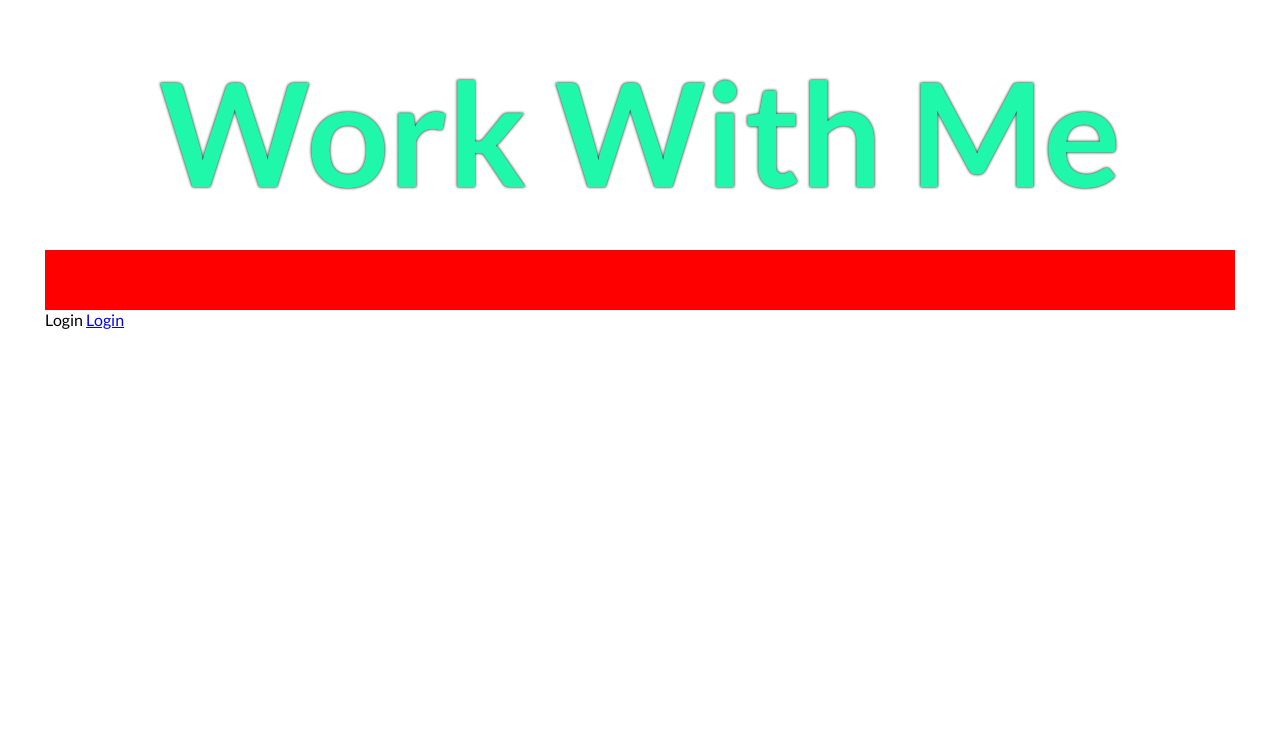
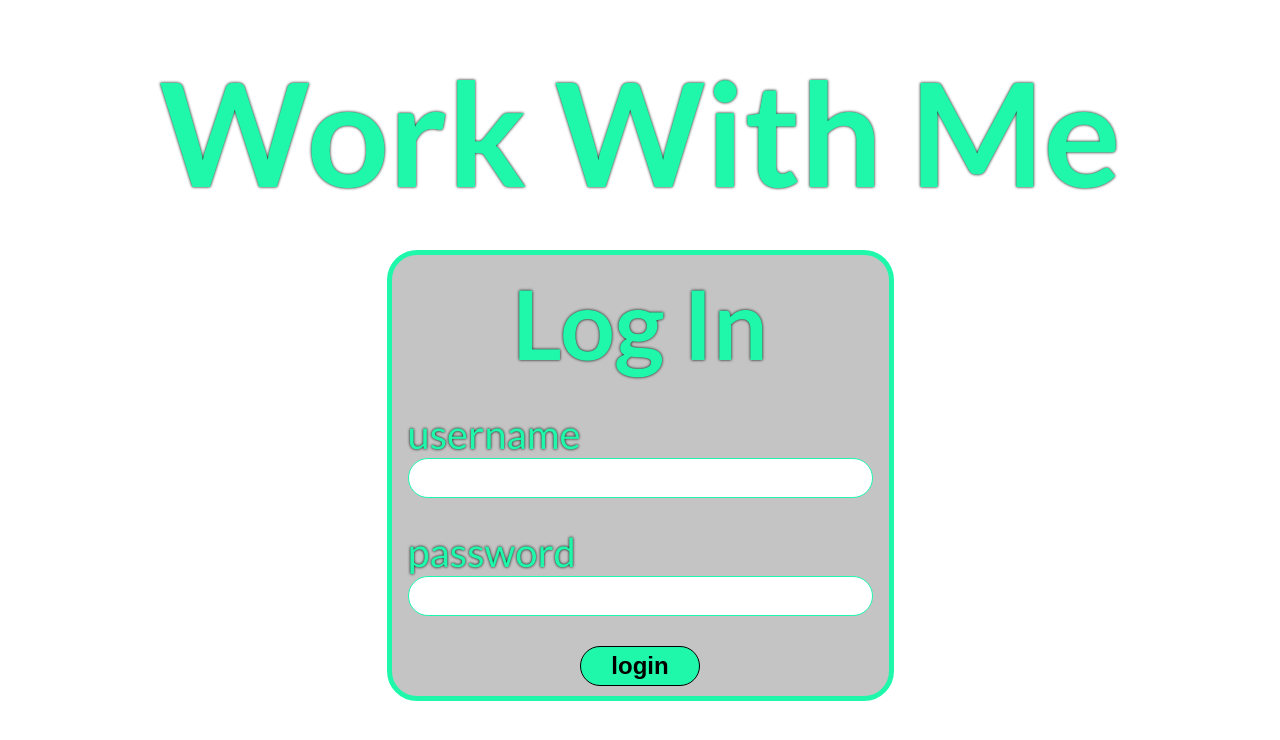
Before and after one commit to matobernat/KAJ_WWM_JS_APP, a website built with Parcel: page src/index.html in a window 1280 px wide. Built offline with nearby package versions, Linux system fonts and the light colour scheme.

Commit message:
Style login page.

```diff
--- a/src/index.html
+++ b/src/index.html
@@ -22,11 +22,18 @@
 
 <!-- Login -->
 <main id="login" class="login">
-  <form class="login-form">
-
+  <form>
+    <h1>Log In</h1>
+    <label>
+      username
+      <input type="text">
+    </label>
+    <label>
+      password
+      <input type="password">
+    </label>
+    <button type="submit">login</button>
   </form>
-  Login
-  <a id="login-button" href="#dashboard">Login</a>
 </main>
 
 <!-- Dashboard -->
--- a/src/js/modules/Login.js
+++ b/src/js/modules/Login.js
@@ -2,11 +2,12 @@ export class Login {
 
   handleMenu() {
     const menu = document.querySelector('aside');
-    const loginButton = document.querySelector('#login-button');
+    const loginForm = document.querySelector('#login form');
 
     menu.classList.add('hide');
 
-    loginButton.addEventListener('click', () => {
+    loginForm.addEventListener('submit', (e) => {
+      window.location.hash = '#dashboard';
       menu.classList.remove('hide');
     });
   }
--- a/src/scss/modules/global.scss
+++ b/src/scss/modules/global.scss
@@ -2,4 +2,28 @@ body {
   margin: 0;
   padding: 45px;
   font-family: 'Lato', sans-serif;
+  font-size: 24px;
+
+  display: flex;
+  flex-direction: column;
+  align-items: center;
+
+  * {
+    box-sizing: border-box;
+  }
 }
+
+.main-text {
+  color: $themeColor;
+  text-shadow: 0 0 3px black;
+}
+
+button {
+  background: $themeColor;
+  height: 40px;
+  min-width: 120px;
+  border-radius: 25px;
+  border: 1px solid black;
+  font-weight: 700;
+  font-size: 24px;
+}
--- a/src/scss/modules/login.scss
+++ b/src/scss/modules/login.scss
@@ -1,6 +1,37 @@
 .login {
-  &-form {
+  form {
     background: red;
-    padding: 30px;
+    padding: 10px 16px;
+    border-radius: 30px;
+    border: 5px solid $themeColor;
+    background: $greyColor;
+
+    display: flex;
+    flex-direction: column;
+    align-items: center;
+
+    h1 {
+      @extend .main-text;
+      font-size: 96px;
+      margin: 0 0 30px;
+    }
+
+    label {
+      @extend .main-text;
+      font-size: 40px;
+      display: flex;
+      flex-direction: column;
+      width: 100%;
+      margin-bottom: 30px;
+
+      input {
+        height: 40px;
+        border-radius: 25px;
+        border: 1px solid $themeColor;
+        padding: 0 30px;
+        min-width: 465px;
+      }
+    }
+
   }
 }
--- a/src/scss/modules/logo.scss
+++ b/src/scss/modules/logo.scss
@@ -1,4 +1,5 @@
 .logo {
+  @extend .main-text;
   text-align: center;
   width: 100%;
   display: block;
@@ -6,6 +7,4 @@
   font-weight: 700;
   font-size: 144px;
   margin-bottom: 32px;
-  color: $themeColor;
-  text-shadow: 0 0 3px black;
 }
```
